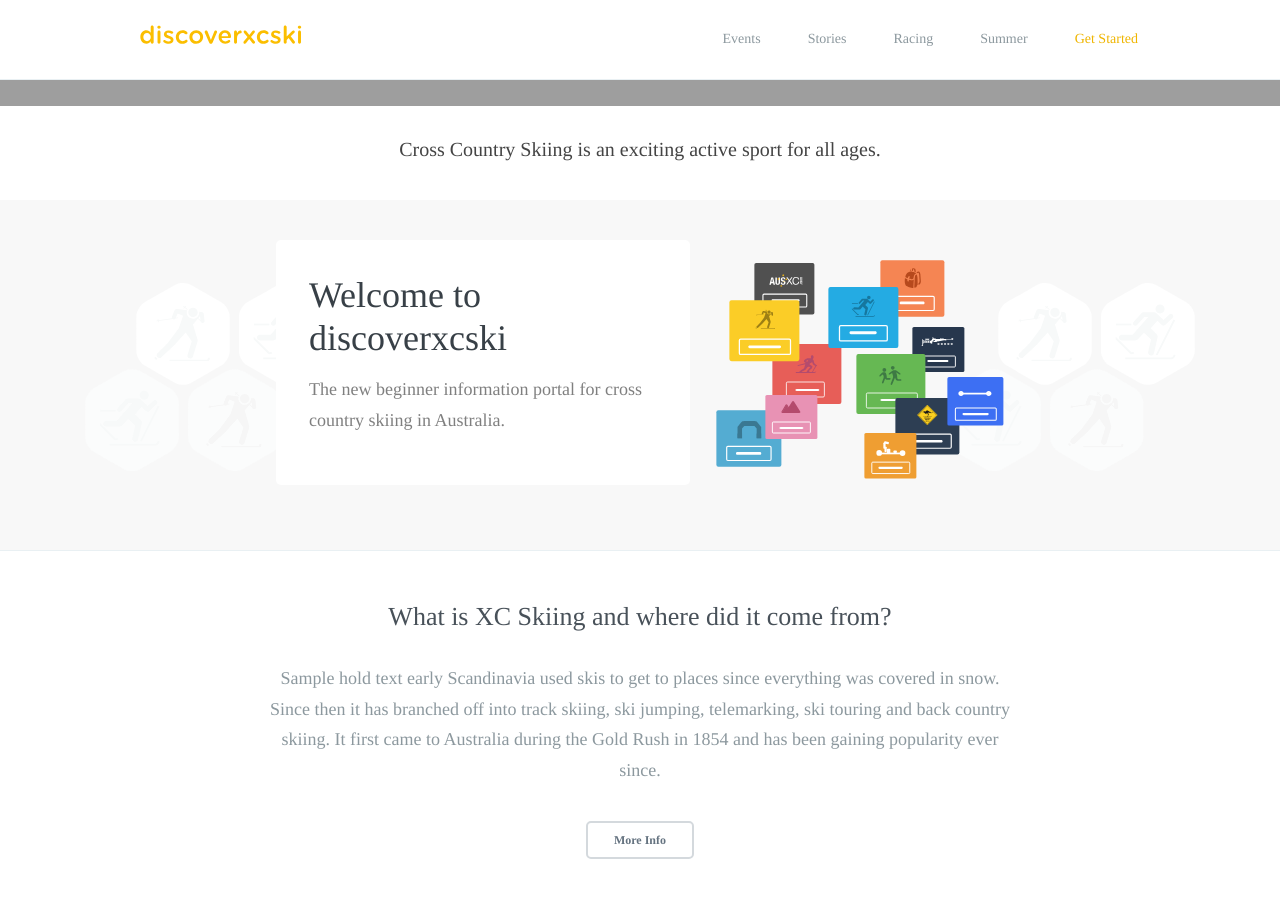
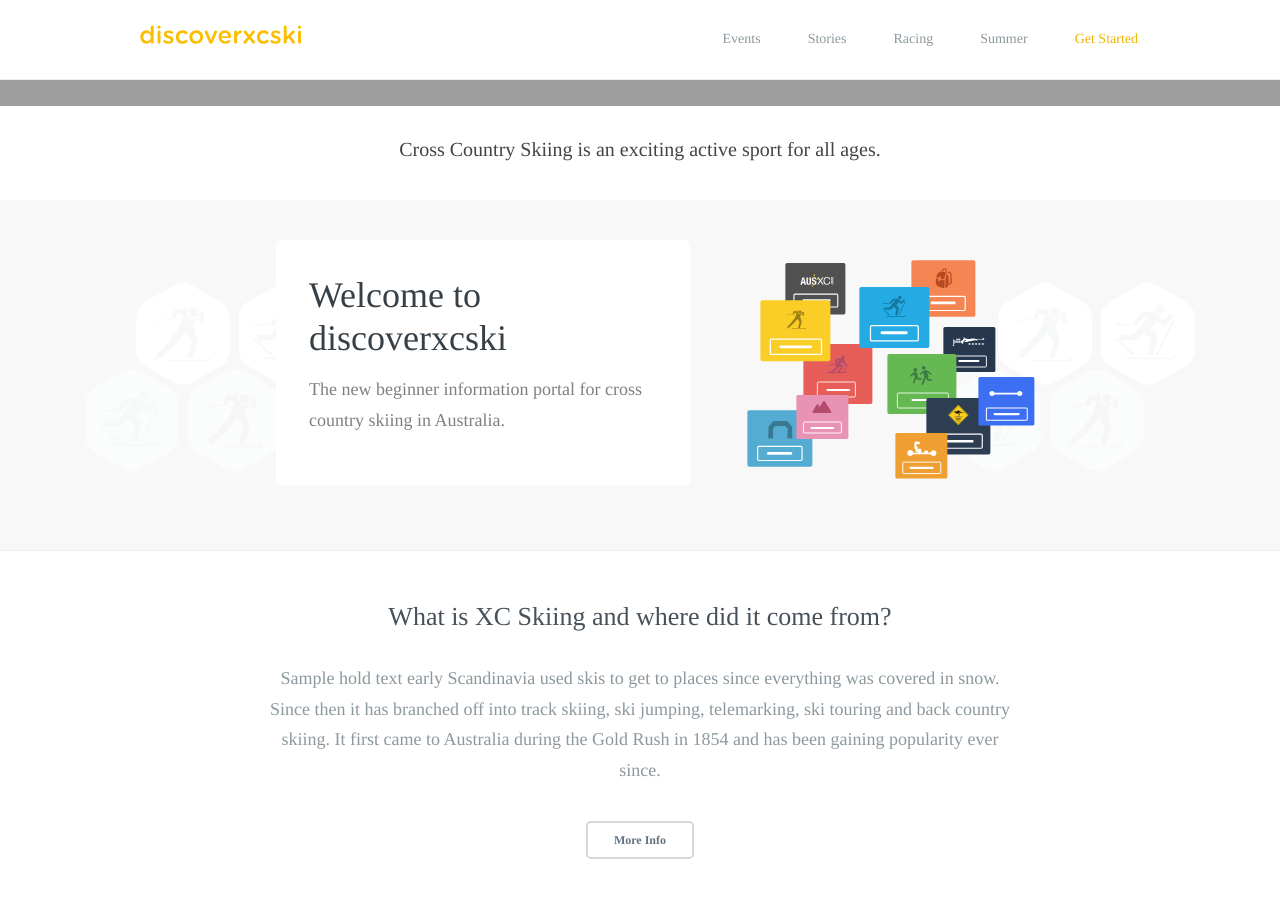
Before and after one commit to robcatto/robcatto.github.io, a Jekyll site: the page index.html, which Jekyll copies as it is, in a window 1280 px wide and 900 px high, scrolled down 934 px. Built offline with Jekyll 4.4.1, drawn with Linux system fonts in a browser that asks for light colours; some web fonts are replaced; Markdown is read by kramdown in place of the engine named in the settings.

Commit message:
Homepage Commit

```diff
--- a/index.html
+++ b/index.html
@@ -158,7 +158,7 @@
                                                 min-height: 245px;
                                                 ">
 
-                                                <svg width="288px" height="219px" style="top: 20px; right: 0px; position: relative; z-index: 9001;" viewBox="0 0 288 219" version="1.1" xmlns="http://www.w3.org/2000/svg" xmlns:xlink="http://www.w3.org/1999/xlink" xmlns:sketch="http://www.bohemiancoding.com/sketch/ns">
+                                                <svg width="288px" height="219px" style="top: 20px; left: 205px; position: relative; z-index: 9001;" viewBox="0 0 288 219" version="1.1" xmlns="http://www.w3.org/2000/svg" xmlns:xlink="http://www.w3.org/1999/xlink" xmlns:sketch="http://www.bohemiancoding.com/sketch/ns">
     <!-- Generator: Sketch 3.3.2 (12043) - http://www.bohemiancoding.com/sketch -->
     <title>Discover Icons</title>
     <desc>Created with Sketch.</desc>
```
